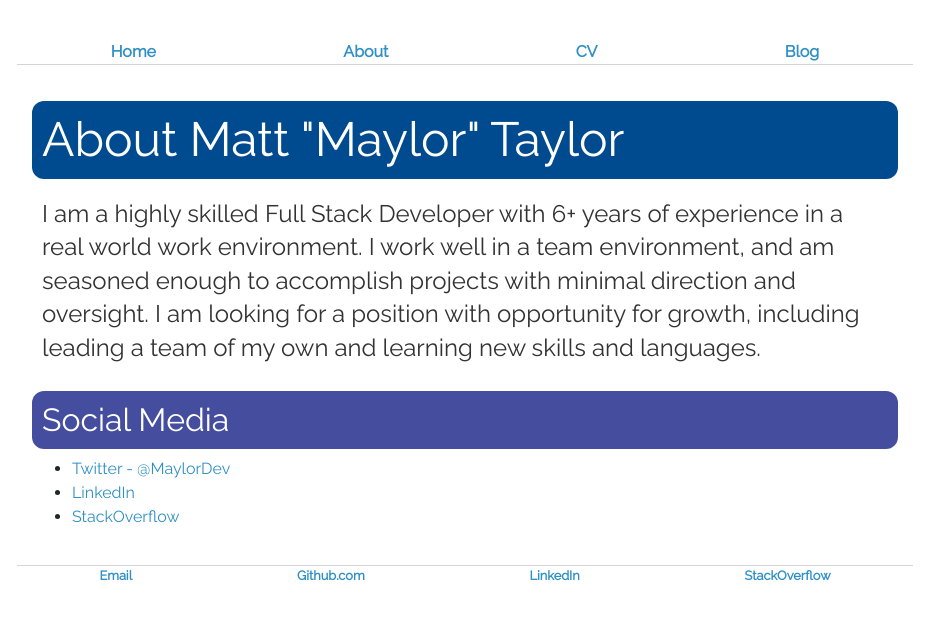
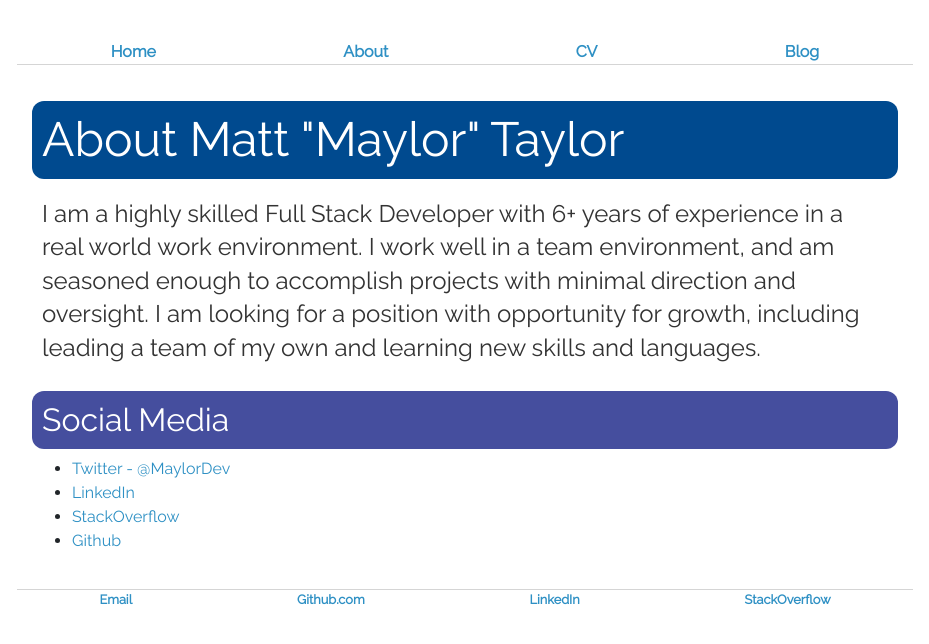
Before and after one commit to maylortaylor/maylortaylor.github.io, a Jekyll site: the page built from about/index.html, in a window 1280 px wide. Shown: the top 644 px of the page, without its empty margins (175-1104 px from the left). Built offline with Jekyll 4.4.1, drawn with Linux system fonts in a browser that asks for light colours.

Commit message:
addd social media place

```diff
--- a/about/index.html
+++ b/about/index.html
@@ -21,5 +21,6 @@
 		<li><a target="_blank" href="https://twitter.com/maylordev">Twitter - @MaylorDev</a></li>
 		<li><a target="_blank" href="https://www.linkedin.com/in/matthew-taylor-8675309/">LinkedIn</a></li>
 		<li><a target="_blank" href="https://stackoverflow.com/users/1848526/maylortaylor">StackOverflow</a></li>
+		<li><a target="_blank" href="https://github.com/maylortaylor">Github</a></li>
 	</ul>
 </div>
```
